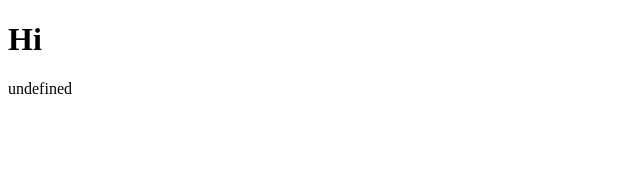
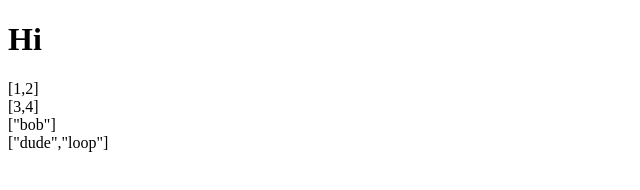
Before and after one commit to hmlyman/dev3library, a website built with webpack: page src/index.html in a window 1280 px wide. Shown: the whole page, without its empty margins (0-640 px from the left). Built offline with nearby package versions, Linux system fonts and the light colour scheme.

Commit message:
Add files via upload

```diff
--- a/src/index.html
+++ b/src/index.html
@@ -7,7 +7,10 @@
   </head>
   <body>
     <h1>Hi</h1>
-    <div id="app"></div>
-    <script src="../dist/main.js"></script>
+    <div id="first"></div>
+    <div id="last"></div>
+    <div id="diff"></div>
+    <div id="intersect"></div>
+    <script src="../dist/underdash.js"></script>
   </body>
 </html>
--- a/src/index.js
+++ b/src/index.js
@@ -1,7 +1,19 @@
 import _ from "./underdash";
 
-const app = document.querySelector("#app");
-app.innerHTML = _.first;
+const first = document.querySelector("#first");
+const last = document.querySelector("#last");
+const diff = document.querySelector("#diff");
+const intersect = document.querySelector("#intersect");
+
+const firstItems = _.first([1, 2, 3, 4], 2);
+const lastItems = _.last([1, 2, 3, 4], 2);
+const difference = _.difference(["bob", "dude", "loop"], ["dude", "loop"]);
+const intersection = _.intersection(["bob", "dude", "loop"], ["dude", "loop"]);
+
+first.innerHTML = JSON.stringify(firstItems);
+last.innerHTML = JSON.stringify(lastItems);
+diff.innerHTML = JSON.stringify(difference);
+intersect.innerHTML = JSON.stringify(intersection);
 
 //import { myMath } from "./myMath";
 //import { dice } from "./dice";
--- a/src/underDash.js
+++ b/src/underDash.js
@@ -1,33 +1,86 @@
 export default (() => {
   return {
-    bob: "robert",
+    first(array, n) {
+      if (!Array.isArray(array)) {
+        throw new Error(
+          `${JSON.stringify(
+            array
+          )} is not an array. The first function only works on arrays.`
+        );
+      }
+      if (typeof n === "undefined") {
+        return array[0];
+      }
+      if (!(n >= 1)) {
+        throw new Error(
+          `${JSON.stringify(
+            n
+          )} is not a valid number of items. Pleasu use a number > 0`
+        );
+      }
+      return array.slice(0, n);
+    },
+    last(array, n) {
+      if (!Array.isArray(array)) {
+        throw new Error(
+          `${JSON.stringify(
+            array
+          )} is not an array. The first function only works on arrays.`
+        );
+      }
+      if (typeof n === "undefined") {
+        return array[array.length - 1];
+      }
+      if (!(n >= 1)) {
+        throw new Error(
+          `${JSON.stringify(
+            n
+          )} is not a valid number of items. Pleasu use a number > 0`
+        );
+      }
+      return array.slice(Math.max(array.length - n, 0));
+    },
+    difference(array1, array2) {
+      if (!Array.isArray(array1) || !Array.isArray(array2)) {
+        throw new Error(
+          `${JSON.stringify(
+            array1
+          )} is not an array. The first function only works on arrays.`
+        );
+      }
+      if (typeof n === "undefined") {
+        let a = [];
+        let diff = [];
+        for (let i = 0; i < array1.length; i++) {
+          a[array1[i]] = true;
+        }
+        for (let i = 0; i < array2.length; i++) {
+          if (a[array2[i]]) {
+            delete a[array2[i]];
+          } else {
+            a[array2[i]] = true;
+          }
+        }
+        for (let k in a) {
+          diff.push(k);
+        }
+        return diff;
+      }
+    },
+    intersection(array1, array2) {
+      if (!Array.isArray(array1) || !Array.isArray(array2)) {
+        throw new Error(
+          `${JSON.stringify(
+            array1
+          )} is not an array. The first function only works on arrays.`
+        );
+      }
+      if (typeof n === "undefined") {
+        var setA = new Set(array1);
+        var setB = new Set(array2);
+        var intersection = new Set([...setA].filter((x) => setB.has(x)));
+        return Array.from(intersection);
+      }
+    },
   };
 })();
-
-export let first = function (array, n) {
-  if (!Array.isArray) {
-    return "This is not an array";
-  }
-  if (typeof n !== "undefined") {
-    return arr[0];
-  }
-  return array[0];
-};
-
-export let last = function (array, n) {
-  if (!Array.isArray) {
-    return "This is not an array";
-  }
-  if (typeof n !== "undefined") {
-    return array.length - 1;
-  }
-  return array.length - 1;
-};
-
-//function without(array, value) {
-//let value
-//if(!Array.isArray) {
-//return "This is not an array";
-//}
-//if (value = n )
-//}
--- a/webpack.config.js
+++ b/webpack.config.js
@@ -4,6 +4,6 @@ module.exports = {
   entry: "./src/index.js",
   output: {
     path: path.resolve(__dirname, "dist"),
-    filename: "main.js",
+    filename: "underdash.js",
   },
 };
```
Also changed, not shown: dist/index.js, dist/main.js, dist/underdash.js.
